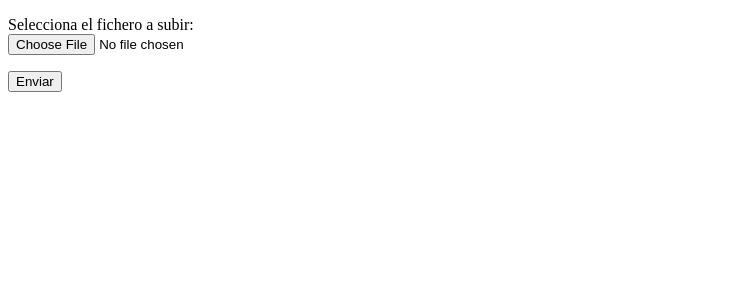
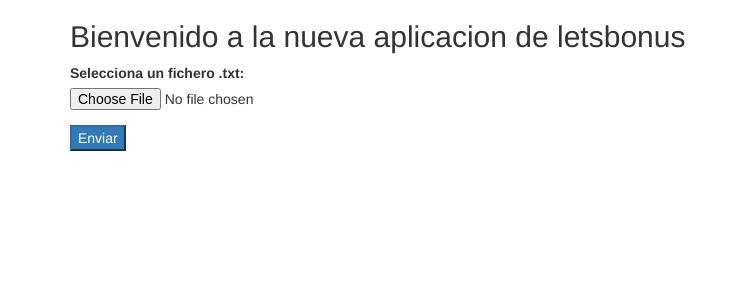
Before and after one commit to letsbonus/challenges, a Symfony app: template letsbonus-symfony-project/src/LetsBonusBundle/Resources/views/form.html.twig in a window 1280 px wide. Shown: the top 300 px of the page, without its empty margins (0-740 px from the left). Run offline with Twig, Linux system fonts and the light colour scheme; the template is opened without the code that fills it, so the values that code supplies are empty; some libraries are stand-ins or nearby versions.

Commit message:
Finalizado v2

```diff
--- a/letsbonus-symfony-project/src/LetsBonusBundle/Resources/views/form.html.twig
+++ b/letsbonus-symfony-project/src/LetsBonusBundle/Resources/views/form.html.twig
@@ -6,17 +6,24 @@
             <title>{% block title %}Upload file form{% endblock %}</title>
             <meta charset="UTF-8">
             <meta name="viewport" content="width=device-width, initial-scale=1.0">
+            <link rel='stylesheet' href='https://maxcdn.bootstrapcdn.com/bootstrap/3.3.6/css/bootstrap.min.css'>
+            <script type="text/javascript" src="https://maxcdn.bootstrapcdn.com/bootstrap/3.3.6/js/bootstrap.min.js"></script>
+
         {% endblock %}
     </head>
 
     <body>
         {% block content %}
-            <form enctype="multipart/form-data" method="post" action="/submit">
-                <p>Selecciona el fichero a subir:<br>
-                    <input type="file" name="fichero" accept=".txt" required="true">
-                </p>
-                <input type="submit" value="Enviar">
-            </form>
+            <div class="container">
+                <h2>Bienvenido a la nueva aplicacion de letsbonus</h2>
+                <form class="form" enctype="multipart/form-data" method="post" action="/submit">
+                    <div class="form-group">
+                        <label for="file">Selecciona un fichero .txt:</label>
+                        <input type="file" name="fichero" accept=".txt" required="true">
+                    </div>
+                    <button type='submit' class='btn-primary'>Enviar</button>
+                </form>
+            </div>
         {% endblock %}
     </body>
 </html>
```
Also changed, not shown: letsbonus-symfony-project/src/LetsBonusBundle/Resources/views/products-info.html.twig (+6 -2 lines).
